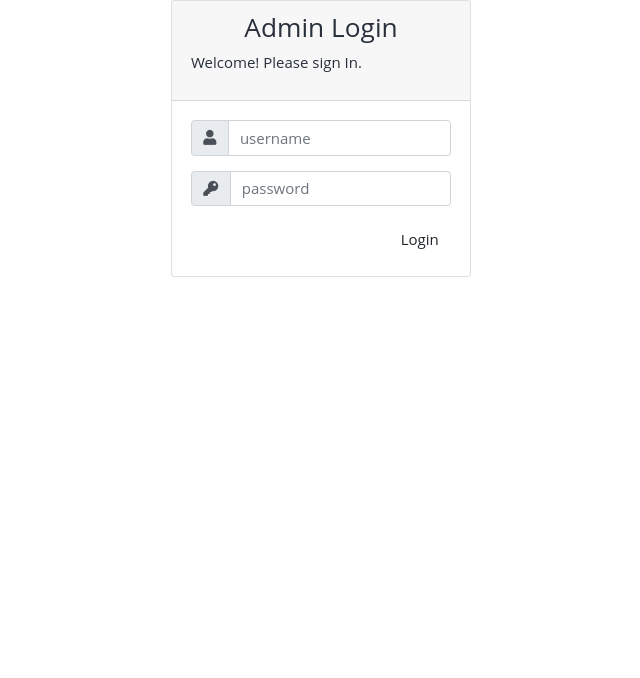
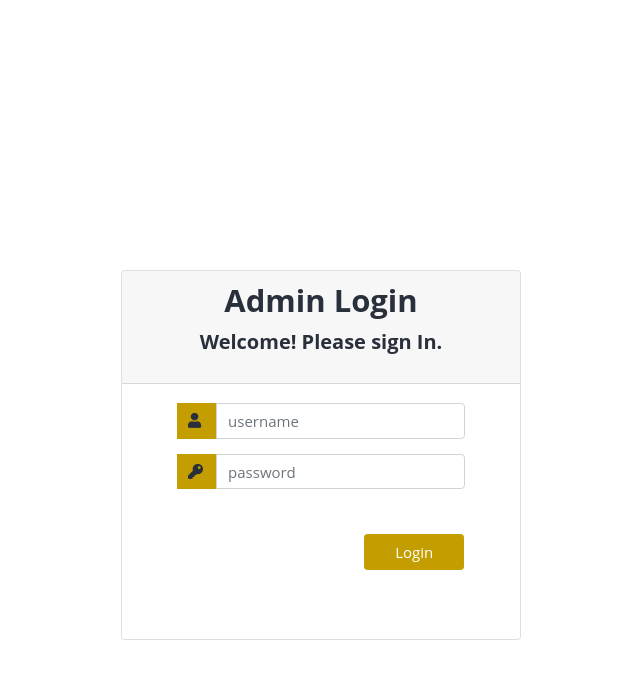
Before and after one commit to KhaNguyen141/Project-Elearning-Admin-Side-React-Redux, a React (Create React App) app: page /admin in a window 1280 px wide. Shown: the top 678 px of the page, without its empty margins (319-959 px from the left). Built offline with nearby package versions, Linux system fonts and the light colour scheme.

Commit message:
update login box SCSS

```diff
--- a/src/App.js
+++ b/src/App.js
@@ -42,6 +42,8 @@ class App extends Component {
 
       this.props.dispatch( reduxAction( ADMIN_LOGIN, JSON.parse(adminLoginStr) )  );
 
+      document.body.style.background = "#c49e00";
+
     }
   }
 }
--- a/src/Layouts/LoginBox.js
+++ b/src/Layouts/LoginBox.js
@@ -26,12 +26,13 @@ const LoginBox = () => {
                         <div className="card-header">
                             <h3 className="text-center">Admin Login</h3>
                             <div>
-                                <p className="welcomeLogin">Welcome! Please sign In.</p>
+                                <p className="welcomeLogin text-center">Welcome! Please sign In.</p>
                             </div>
                         </div>
 
                         <div className="card-body">
                             <Form className="formSearch">
+                                    <div className="inputContainer">
                                         <div className="input-group form-group">
                                             <div className="input-group-prepend">
                                                 <span className="input-group-text"><i className="fas fa-user" /></span>
@@ -52,6 +53,8 @@ const LoginBox = () => {
                                                 className="form-control"
                                                 placeholder="password" />
                                         </div>
+                                    </div>
+
 
                                     <div className="form-group">
                                         <button type="submit" className="btn float-right login_btn" >Login</button>
--- a/src/Sass/Helper/Variable/_variableColor.scss
+++ b/src/Sass/Helper/Variable/_variableColor.scss
@@ -20,6 +20,8 @@ $color-yellow-1: #c49e00;
 $color-yellow-2: #ffc312;
 $color-yellow-3: #a67d06;
 $color-yellow-4: #FFFFCC;
+$color-yellow-5: #fde483;
+$color-yellow-6: #a3830e;
 $color-blue:#007791;
 $color-green-0: #5db352;
 $color-orange-1: #ffdfc0
--- a/src/Sass/Layouts/loginBox.scss
+++ b/src/Sass/Layouts/loginBox.scss
@@ -0,0 +1,57 @@
+.adminLoginBox {
+    height: 100%;
+    align-content: center;
+    margin-top: 18rem;
+    .card {
+        height: 370px;
+        margin-top: auto;
+        margin-bottom: auto;
+        width: 400px;
+        background-color: $color-white-0 !important;
+    }
+    .card-header {
+        color: $color-white-0;
+        h3 {
+            @include text-style($color-black-0, $fs-3 + 7, $fw-bold)
+        }
+
+        p {
+            @include text-style($color-black-0, $fs-2, $fw-bold)
+        }
+    }
+
+    .card-body {
+        .formSearch {
+            .inputContainer {
+                width: 80%;
+                margin: auto;
+
+                .input-group-prepend, span {
+                    width: 40px;
+                    background-color: $color-yellow-1;
+                    padding-left: 3.5%;
+
+                    color: $color-black-0;
+                    border:0 !important;
+                }
+                .form-control {
+                    margin: auto;
+                    outline: 0 0 0 0  !important;
+                    box-shadow: 0 0 0 0 !important;
+                }
+            }
+            .login_btn {
+                margin-top: $mg-2 + 5;
+                margin-right: $mg-3 - 3;
+                color: $color-white-0;
+                background-color: $color-yellow-1;
+                width: 100px;
+                &:hover {
+                    color: $color-white-0;
+                    background-color: $color-yellow-6;
+                }
+            }
+
+        }
+    }
+}
```
Lines whose indentation alone changed are shown as unchanged.
